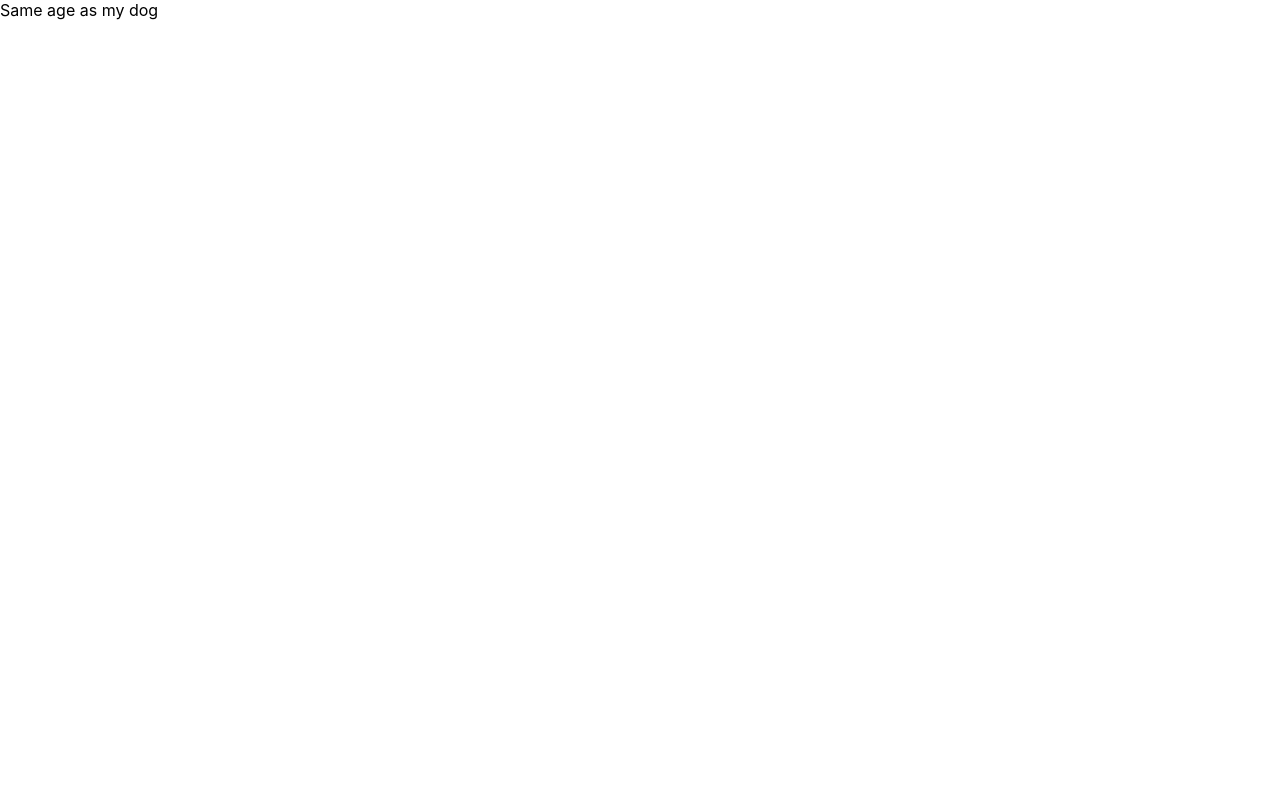
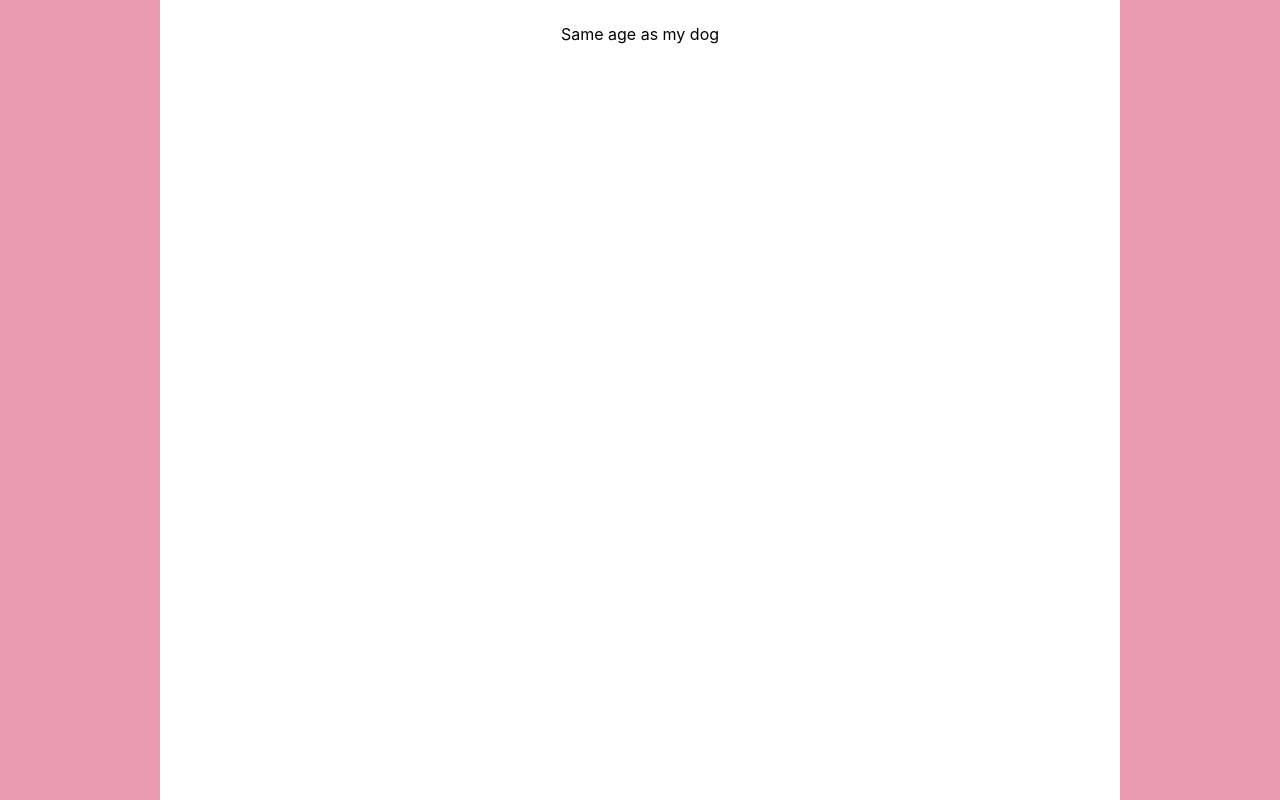
Before and after one commit to jonathancarr/same-age-as-my-dog, a React (Create React App) app: page / in a window 1280 px wide. Built offline with nearby package versions, Linux system fonts and the light colour scheme.

Commit message:
Add node-sass

```diff
--- a/package.json
+++ b/package.json
@@ -6,6 +6,7 @@
     "@testing-library/jest-dom": "^4.2.4",
     "@testing-library/react": "^9.5.0",
     "@testing-library/user-event": "^7.2.1",
+    "node-sass": "^4.14.1",
     "react": "^16.13.1",
     "react-dom": "^16.13.1",
     "react-scripts": "3.4.3"
--- a/src/App.css
+++ /dev/null
@@ -1,4 +0,0 @@
-.container {
-  max-width: 960px;
-
-}
--- a/src/App.js
+++ b/src/App.js
@@ -1,12 +1,10 @@
 import React from 'react';
-import './App.css';
+import './App.scss';
 
 function App() {
   return (
-    <div className="App">
-      <div className="container">
-        Same age as my dog
-      </div>
+    <div className="container">
+      Same age as my dog
     </div>
   );
 }
--- /dev/null
+++ b/src/App.scss
@@ -0,0 +1,23 @@
+$pink: #E27396;
+$pink-light: #EA9AB2;
+$white: #FFFFFF;
+
+$background-color: $pink-light;
+
+html, body, #root {
+  height: 100%;
+}
+
+body {
+  background: $background-color;
+  padding: 0 12px;
+}
+
+.container {
+  max-width: 960px;
+  margin: 0 auto;
+  text-align: center;
+  background: white;
+  height: 100%;
+  padding: 24px;
+}
--- a/src/index.css
+++ b/src/index.css
@@ -11,3 +11,7 @@ code {
   font-family: source-code-pro, Menlo, Monaco, Consolas, 'Courier New',
     monospace;
 }
+
+* {
+  box-sizing: border-box;
+}
```
Also changed, not shown: 2 other files (tests, documents, lock files or other folders).
